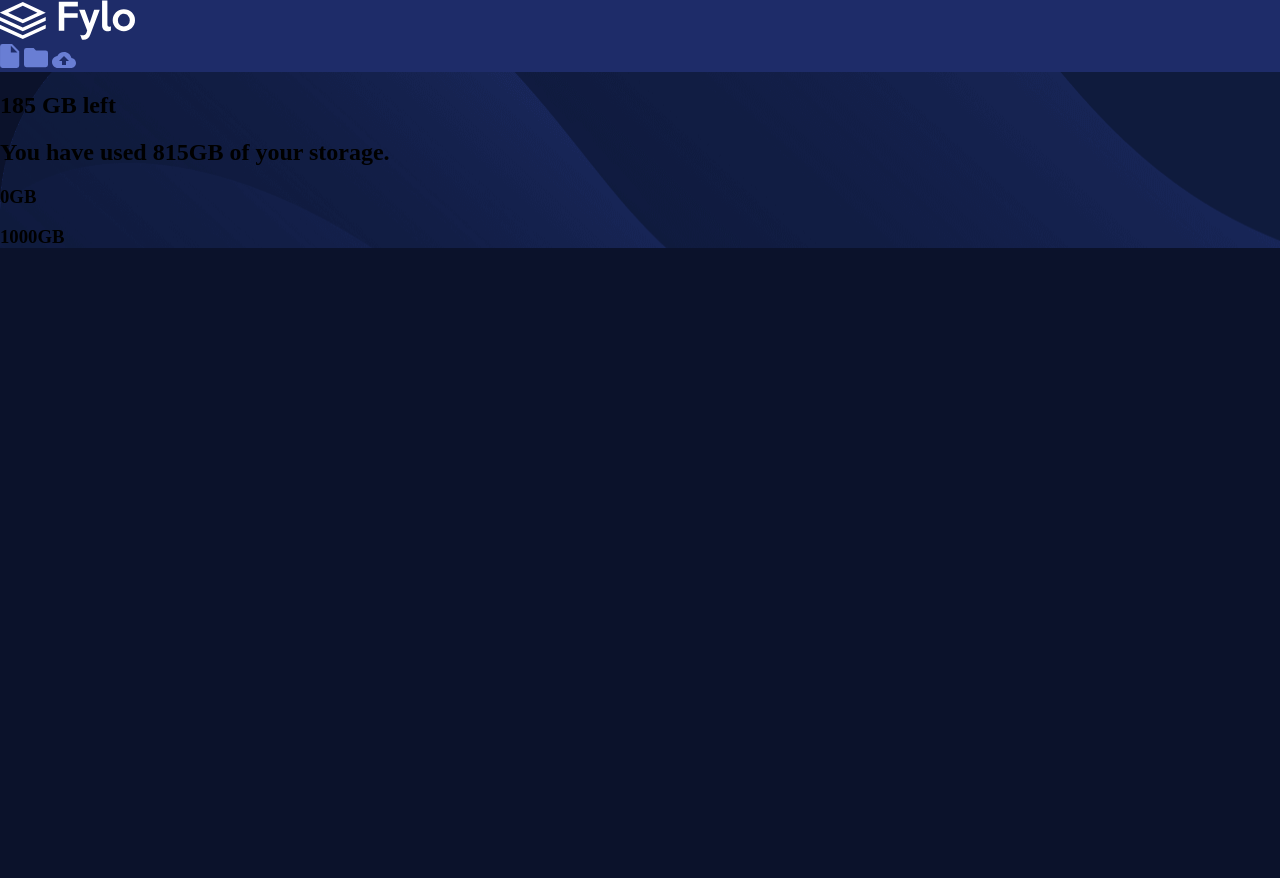
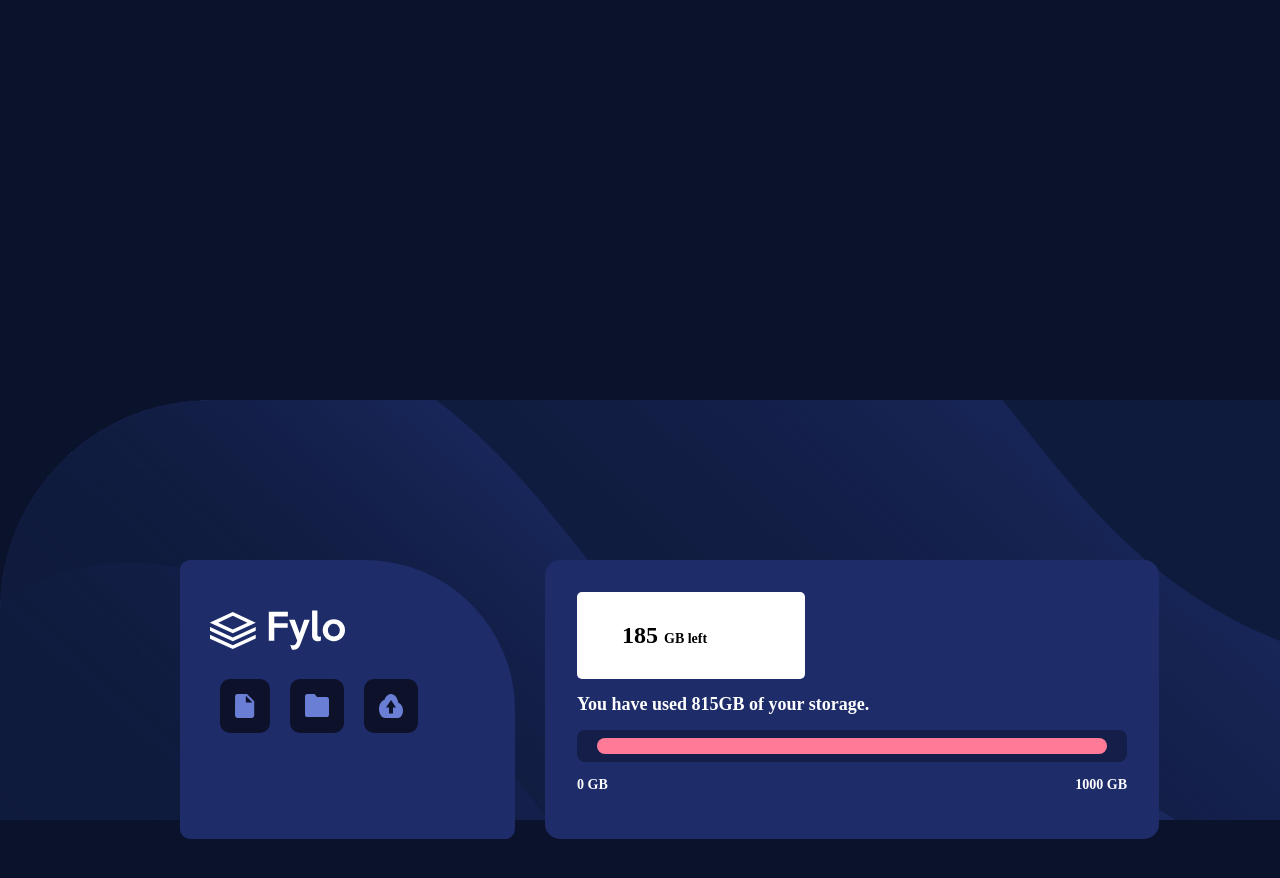
Before and after one commit to AbdulQohar1/Fylo-component, a plain HTML site: page index.html in a window 1280 px wide. Before the commit the page ends 800 px from the top, so only its background shows below. Drawn offline with Linux system fonts and the light colour scheme.

Commit message:
Desktop design

```diff
--- a/index.html
+++ b/index.html
@@ -12,22 +12,24 @@
     <section class="first-section">
         <img src="images/logo.svg" alt="fylo-logo">
         <div class="icon-div">
-            <img src="images/icon-document.svg" alt="document.svg">
-            <img src="images/icon-folder.svg" alt="folder.svg">
-            <img src="images/icon-upload.svg" alt="upload.svg">
+          <img src="images/icon-document.svg" alt="document.svg" class="fylo-icons">
+         <img src="images/icon-folder.svg" alt="folder.svg" class="fylo-icons">
+          <img src="images/icon-upload.svg" alt="upload.svg" class="fylo-icons">
         </div>
     </section>
     <section class="second-section">
-        <div>
-          <h1>185 <span>GB left</span></h1>
+        <div class="storage-left">
+          <h1>185 <span class="gb-left">GB left</span></h1>
         </div>
-        <div>
+        <div class="storage">
           <h2>You have used <span>815GB</span> of your storage.</h2>
         </div>
-        <div class="box"></div>
+        <div class="box one">
+            <div class="box two"></div>
+        </div>
         <div class="storage-size">
-            <h3>0GB</h3>
-            <h3>1000GB</h3>
+            <h3>0 GB</h3>
+            <h3>1000 GB</h3>
         </div>
     </section>
 
--- a/style.css
+++ b/style.css
@@ -8,8 +8,70 @@ body{
 .container{
     background-image: url("./images/bg-desktop.png");
     background-repeat: no-repeat;
+    display: flex;
+    margin-top: 25rem;
+    padding-top: 10rem;
+    padding-bottom: 8em;
+    padding-left: 180px;
+    gap: 30px;
 }
 
 .first-section{
     background-color: rgb(30,44,105);
+    width: 25%;
+    padding: 50px 30px;
+    border-radius: 10px 150px 10px 10px;
 }
+
+.icon-div{
+    padding: 25px 10px;
+    display: flex;
+    gap: 20px;
+}
+
+.fylo-icons{
+    padding: 15px;
+    background-color: rgb(13,17,42);
+    border-radius: 10px;
+}
+
+.second-section{
+    border-radius: 15px;
+    background-color:rgb(30,44,105) ;
+    width: 50%;
+    padding: 2rem;
+}
+
+.storage-left{
+    background-color: #fff;
+    width: 25%;
+    padding: 10px 45px;
+
+    border-radius: 5px;
+}
+.gb-left{
+    font-size: 14px;
+}
+
+.storage{
+    font-size: 12px;
+    color: #fff;
+}
+
+.box{
+    background-color: rgb(21,30,73);
+    padding: 8px 20px;
+    border-radius: 8px;
+}
+
+.two{
+    background-color: rgb(255,122,151);
+    padding: ;
+}
+
+.storage-size{
+    display: flex;
+    justify-content: space-between;
+    color: #fff;
+    font-size: 12px;
+}
```
